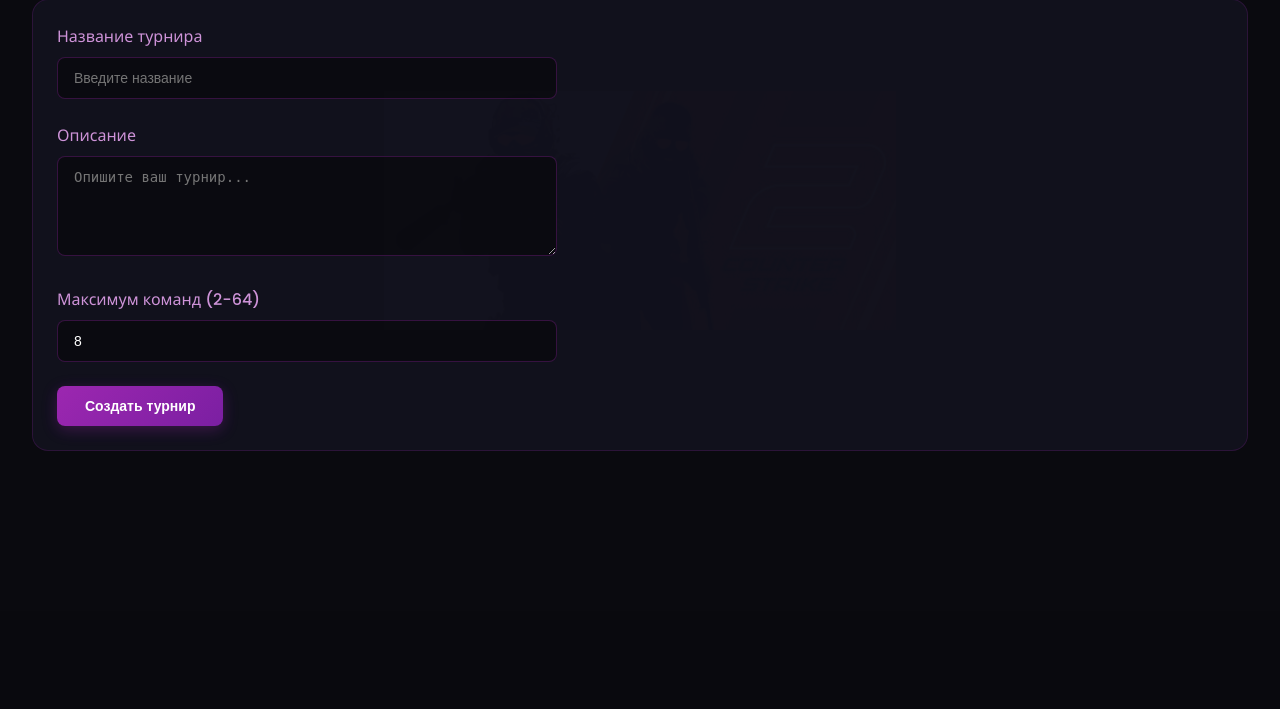
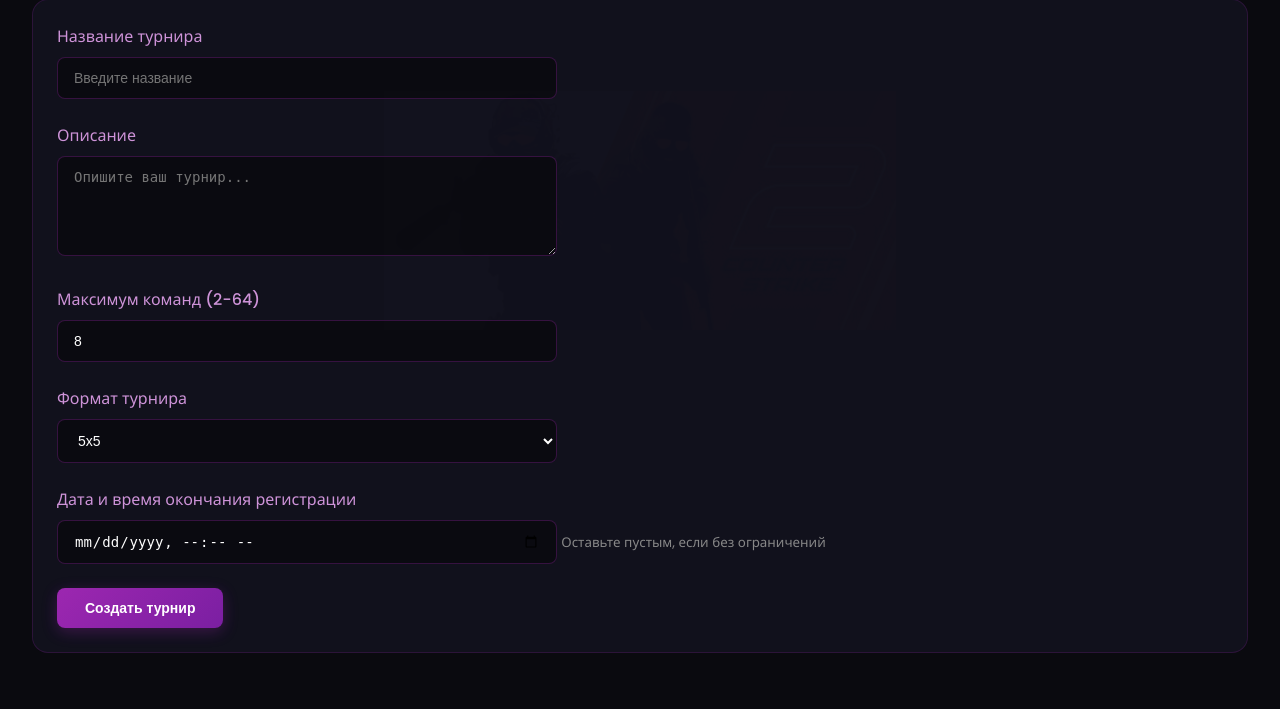
Before and after one commit to playerokakknom1-hash/skillpoint, a Django app: template tournaments/templates/tournaments/create_tournament.html in a window 1280 px wide. Shown: the part 189-898 px from the top of the page. Before the commit the page ends 640 px from the top, so only its background shows below. Run offline with Django 3.2, Linux system fonts and the light colour scheme; the template is opened without the code that fills it, so the values that code supplies are empty.

Commit message:
Добавил выбор формата турнира и дату окончания регистрации

```diff
--- a/tournaments/templates/tournaments/create_tournament.html
+++ b/tournaments/templates/tournaments/create_tournament.html
@@ -6,18 +6,37 @@
 <div class="glass-card">
     <form method="POST">
         {% csrf_token %}
+
         <div class="form-group">
             <label>Название турнира</label>
             <input type="text" name="name" class="form-control" required placeholder="Введите название">
         </div>
+
         <div class="form-group">
             <label>Описание</label>
             <textarea name="description" class="form-control" rows="3" placeholder="Опишите ваш турнир..."></textarea>
         </div>
+
         <div class="form-group">
             <label>Максимум команд (2-64)</label>
             <input type="number" name="max_teams" value="8" min="2" max="64" class="form-control">
         </div>
+
+        <div class="form-group">
+            <label>Формат турнира</label>
+            <select name="team_size" class="form-control">
+                <option value="1">1x1 (одиночки)</option>
+                <option value="2">2x2</option>
+                <option value="5" selected>5x5</option>
+            </select>
+        </div>
+
+        <div class="form-group">
+            <label>Дата и время окончания регистрации</label>
+            <input type="datetime-local" name="registration_deadline" class="form-control">
+            <small style="color: #888;">Оставьте пустым, если без ограничений</small>
+        </div>
+
         <button type="submit" class="btn btn-primary">Создать турнир</button>
     </form>
 </div>
```
